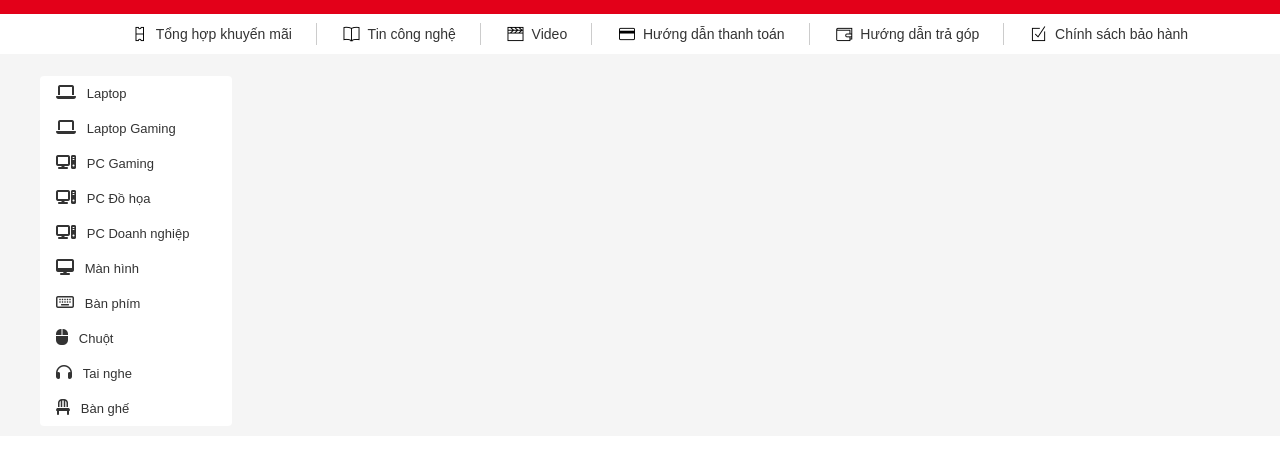
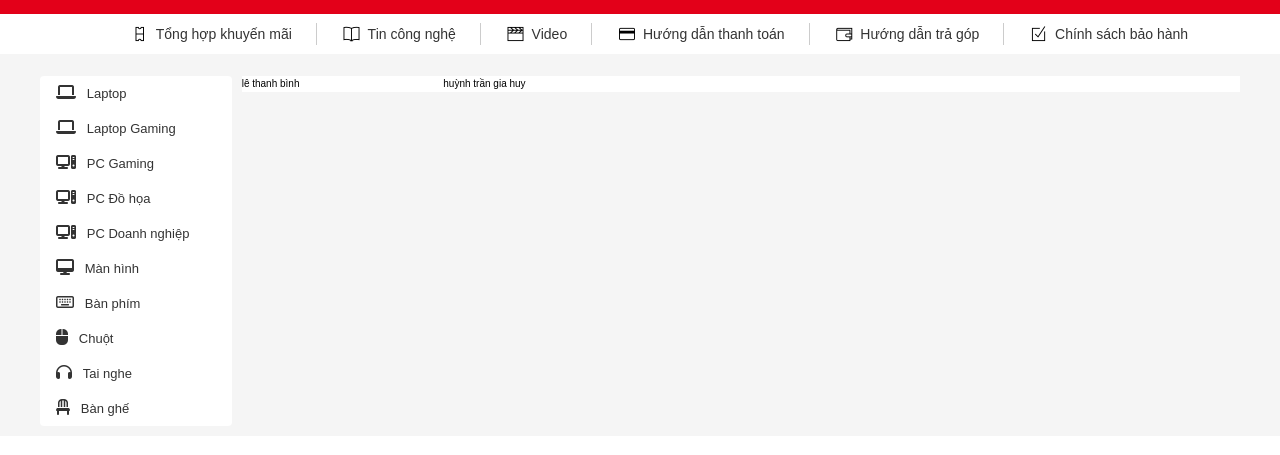
Before and after one commit to Binsoo28/shopcomputer, a plain HTML site: page index.html in a window 1280 px wide. Shown: the part 61-516 px from the top of the page. Drawn offline with nearby package versions, Linux system fonts and the light colour scheme.

Commit message:
update 26/7

```diff
--- a/assets/css/style.css
+++ b/assets/css/style.css
@@ -335,3 +335,7 @@
 .home-product__directory-item--pc-gaming:hover .product-categories--pc-gaming{
     display: block;
 }
+/* main product */
+.main-product{
+    background-color: var(--white-color);
+}
--- a/index.html
+++ b/index.html
@@ -560,7 +560,19 @@
                             </ul>
                         </div>
                     </div>
-
+                    <div class="grid__column-10">
+                        <div class="main-product">
+                            <div class="grid__row">
+                                <div class="grid__column-2-5">
+                                    <span>lê thanh bình</span>
+                                </div>
+                                <div class="grid__column-2-5">
+                                    <span>huỳnh trần gia huy</span>
+                                </div>
+                            </div>
+                        </div>
+                   </div>
+                  </div>
                 </div>
 
             </div>
```
